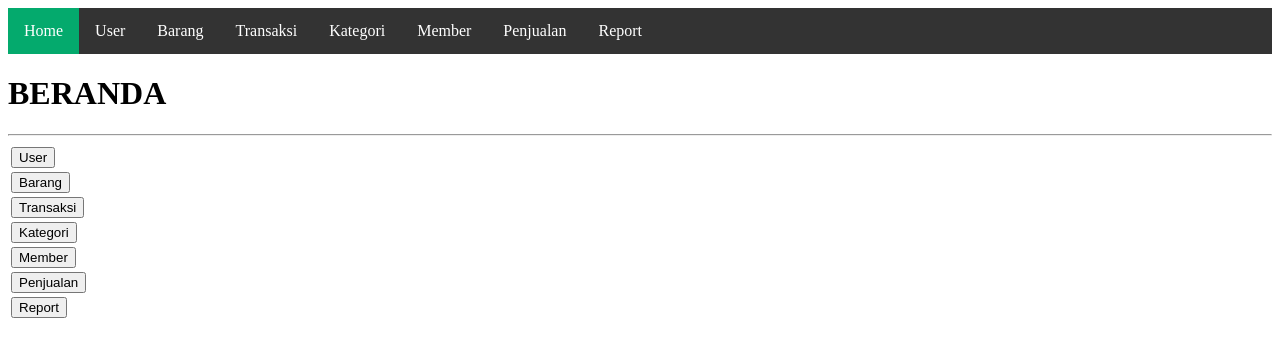
After one commit to RamziAhmar/Pemograman1Tugas, a PHP site: page /index.php?page=home in a window 1280 px wide. The commit adds this page. Shown: the top 357 px of the page. Run offline with PHP 8.4, Linux system fonts and the light colour scheme.

Commit message:
rombak direktori

```diff
--- /dev/null
+++ b/Config/header.php
@@ -0,0 +1,47 @@
+<!DOCTYPE html>
+<html lang="en">
+<head>
+    <title>Document</title>
+    <style>
+        ul {
+  list-style-type: none;
+  margin: 0;
+  padding: 0;
+  overflow: hidden;
+  background-color: #333;
+}
+
+li {
+  float: left;
+}
+
+li a {
+  display: block;
+  color: white;
+  text-align: center;
+  padding: 14px 16px;
+  text-decoration: none;
+}
+
+li a:hover:not(.active) {
+  background-color: #111;
+}
+
+.active {
+  background-color: #04AA6D;
+}
+    </style>
+</head>
+<body>
+<ul>
+        <li><a class="active" href="?page=home">Home</a></li>
+        <li><a href="?page=user">User</a></li>
+        <li><a href="?page=barang">Barang</a></li>
+        <li><a href="?page=transaksi">Transaksi</a></li>
+        <li><a href="?page=kategori">Kategori</a></li>
+        <li><a href="?page=member">Member</a></li>
+        <li><a href="?page=penjualan">Penjualan</a></li>
+        <li><a href="?page=report">Report</a></li>
+    </ul>
+</body>
+</html>
--- /dev/null
+++ b/Form/Home.html
@@ -0,0 +1,36 @@
+<!DOCTYPE html>
+<html lang="en">
+<head>
+    <meta charset="UTF-8">
+    <meta http-equiv="X-UA-Compatible" content="IE=edge">
+    <meta name="viewport" content="width=device-width, initial-scale=1.0">
+    <title>Document</title>
+</head>
+<body>
+    <h1>BERANDA</h1>
+    <hr>
+    <table>
+        <tr>
+            <td><a href="list_user.php"><button>User</button></a></td>
+        </tr>
+        <tr>
+            <td><a href="list_barang.php"><button>Barang</button></a></td>
+        </tr>
+        <tr>
+            <td><a href="list_transaksi.php"><button>Transaksi</button></a></td>
+        </tr>
+        <tr>
+            <td><a href="list_kategori.php"><button>Kategori</button></a></td>
+        </tr>
+        <tr>
+            <td><a href="list_member.php"><button>Member</button></a></td>
+        </tr>
+        <tr>
+            <td><a href="list_penjualan.php"><button>Penjualan</button></a></td>
+        </tr>
+        <tr>
+            <td><a href="view_report.php"><button>Report</button></a></td>
+        </tr>
+    </table>
+</body>
+</html>
--- a/Form/list_barang.php
+++ b/Form/list_barang.php
@@ -6,9 +6,7 @@
 <body>
     <h2>Pemograman 1 2023</h2>
     <br>
-    <a href="../Home.html">Home</a>
-    <br>
-    <a href="tambah_barang.php">+ Tambah Barang</a>
+    <a href="?page=lbarang">+ Tambah Barang</a>
     <br>
     <table border="1">
         <tr>
@@ -19,7 +17,7 @@
             <th>Id Kategori</th>
         </tr>
         <?php
-            include '../Config/koneksi.php';
+            include 'Config/koneksi.php';
             $no = 1;
             $data = mysqli_query($koneksi,"Select * from barang");
             while($d = mysqli_fetch_array($data)){
--- a/Form/list_kategori.php
+++ b/Form/list_kategori.php
@@ -6,9 +6,7 @@
 <body>
     <h2>Pemograman 1 2023</h2>
     <br>
-    <a href="../Home.html">Home</a>
-    <br>
-    <a href="tambah_Kategori.php">+ Tambah Kategori</a>
+    <a href="?page=lkategori">+ Tambah Kategori</a>
     <br>
     <table border="1">
         <tr>
@@ -17,7 +15,7 @@
             <th>Diskon</th>
         </tr>
         <?php
-                include '../Config/koneksi.php';
+                include 'Config/koneksi.php';
                 $no = 1;
                 $data = mysqli_query($koneksi,"select * from kategori");
                 while($d = mysqli_fetch_array($data)){
--- a/Form/list_member.php
+++ b/Form/list_member.php
@@ -6,9 +6,7 @@
 <body>
     <h2>Pemograman 1 2023</h2>
     <br>
-    <a href="../Home.html">Home</a>
-    <br>
-    <a href="tambah_member.php">+ Tambah Member</a>
+    <a href="?page=lmember">+ Tambah Member</a>
     <br>
     <table border="1">
         <tr>
@@ -17,7 +15,7 @@
             <th>Level</th>
         </tr>
         <?php
-                include '../Config/koneksi.php';
+                include 'Config/koneksi.php';
                 $no = 1;
                 $data = mysqli_query($koneksi,"select * from member");
                 while($d = mysqli_fetch_array($data)){
--- a/Form/list_penjualan.php
+++ b/Form/list_penjualan.php
@@ -6,9 +6,7 @@
 <body>
     <h2>Pemograman 1 2023</h2>
     <br>
-    <a href="../Home.html">Home</a>
-    <br>
-    <a href="tambah_penjualan.php">+ Tambah Penjualan</a>
+    <a href="?page=lpenjualan">+ Tambah Penjualan</a>
     <br>
     <table border="1">
         <tr>
@@ -18,7 +16,7 @@
             <th>Total Harga</th>
         </tr>
         <?php
-            include '../config/koneksi.php';
+            include 'config/koneksi.php';
             $no = 1;
             $data = mysqli_query($koneksi,"Select * From penjualan");
             while($d = mysqli_fetch_array($data)){
--- a/Form/list_transaksi.php
+++ b/Form/list_transaksi.php
@@ -6,9 +6,7 @@
 <body>
     <h2>Pemograman 1 2023</h2>
     <br>
-    <a href="../Home.html">Home</a>
-    <br>
-    <a href="tambah_transaksi.php">+ Tambah Transaksi</a>
+    <a href="?page=ltransaksi">+ Tambah Transaksi</a>
     <br>
     <table border="1">
         <tr>
@@ -23,7 +21,7 @@
             <th>Total</th>
         </tr>
         <?php
-            include '../config/koneksi.php';
+            include 'config/koneksi.php';
             $no = 1;
             $data = mysqli_query($koneksi,"Select * From transaksi");
             while($d = mysqli_fetch_array($data)){
--- a/Form/list_user.php
+++ b/Form/list_user.php
@@ -6,9 +6,7 @@
 <body>
     <h2>Pemograman 1 2023</h2>
     <br>
-    <a href="../Home.html">Home</a>
-    <br>
-    <a href="tambah_user.php">+ Tambah User</a>
+    <a href="?page=luser">+ Tambah User</a>
     <br>
     <table border="1">
         <tr>
@@ -19,7 +17,7 @@
             <th>Status</th>
         </tr>
         <?php
-            include '../config/koneksi.php';
+            include 'config/koneksi.php';
             $no = 1;
             $data = mysqli_query($koneksi,"select * from user");
             while($d = mysqli_fetch_array($data)){
--- a/Form/tambah_kategori.php
+++ b/Form/tambah_kategori.php
@@ -5,7 +5,7 @@
 </head>
 <?php
     //Koneksi ke database
-    include '../config/koneksi.php';
+    include 'config/koneksi.php';
     //Menangkap data yang dikirim dari form
     if(!empty($_POST['save'])){
         $Nama = $_POST['nama_kategori'];
@@ -14,7 +14,7 @@
         $a = mysqli_query($koneksi,"insert into kategori values('','$Nama', $Diskon)");
         if($a){
             //mengalihkan ke halaman kembali
-            header("location:list_kategori.php");
+            header("location:?page=kategori");
         }else{
             echo mysqli_error();
         }
@@ -23,7 +23,7 @@
 <body>
     <h2>Pemograman 1 2023</h2>
     <br>
-    <a href="list_kategori.php">Kembali</a>
+    <a href="?page=kategori">Kembali</a>
     <br>
     <h3>TAMBAH DATA KATEGORI</h3>
     <form method="POST">
--- a/Form/tambah_member.php
+++ b/Form/tambah_member.php
@@ -5,7 +5,7 @@
 </head>
 <?php
     //Koneksi database
-    include '../config/koneksi.php';
+    include 'config/koneksi.php';
     //Menangkap data yang dikirim dari form
     if(!empty($_POST['save'])){ //Jika ada kiriman dari 'save' maka jalankan :
         $Nama = $_POST['nama_member'];
@@ -14,7 +14,7 @@
         $a = mysqli_query($koneksi,"insert into member values('','$Nama','$level')");
         if($a){
             //mengalihkan halaman kembali
-            header("location:list_member.php");
+            header("location:?page=member");
         }else{
             echo mysqli_error();
         }
@@ -23,7 +23,7 @@
 <body>
     <h2>Pemograman 1 2023</h2>
     <br>
-    <a href="list_member.php">Kembali</a>
+    <a href="?page=member">Kembali</a>
     <br><br>
     <h3>TAMBAH DATA MEMBER</h3>
     <form method="POST">
--- a/Form/tambah_penjualan.php
+++ b/Form/tambah_penjualan.php
@@ -5,7 +5,7 @@
 </head>
 <?php
     //koneksi database
-    include '../config/koneksi.php';
+    include 'config/koneksi.php';
     //menangkap data yang dikirim dari form
     if(!empty($_POST['save'])){
 
@@ -16,7 +16,7 @@
         $a = mysqli_query($koneksi,"insert into penjualan values('','$Tanggal','$Nama','$Total')");
         if($a){
             //mengalihkan ke halaman kembali
-            header("location:list_penjualan.php");
+            header("location:?page=penjualan");
         }else{
             echo mysqli_error();
         }
@@ -25,7 +25,7 @@
 <body>
     <h2>Pemograman 1 2023</h2>
     <br>
-    <a href="list_penjualan.php">Kembali</a>
+    <a href="?page=penjualan">Kembali</a>
     <br>
     <h3>TAMBAH DATA PENJUALAN</h3>
     <form method="POST">
--- a/Form/tambah_transaksi.php
+++ b/Form/tambah_transaksi.php
@@ -5,7 +5,7 @@
 </head>
 <?php
     //koneksi database
-    include '../config/koneksi.php';
+    include 'config/koneksi.php';
     //menangkap data yang dikirim dari form
     if(!empty($_POST['save'])){
 
@@ -21,7 +21,7 @@
         $a = mysqli_query($koneksi,"insert into transaksi values('','$Tanggal','$No','$Jenis','$Penjualan','$Barang','$Jumlah','$Member','$Total')");
         if($a){
             //mengalihkan ke halaman kembali
-            header("location:list_transaksi.php");
+            header("location:?page=transaksi");
         }else{
             echo mysqli_error();
         }
@@ -30,7 +30,7 @@
 <body>
     <h2>Pemograman 1 2023</h2>
     <br>
-    <a href="list_transaksi.php">Kembali</a>
+    <a href="?page=transaksi">Kembali</a>
     <br>
     <h3>TAMBAH DATA TRANSAKSI</h3>
     <form method="POST">
--- a/Form/tambah_user.php
+++ b/Form/tambah_user.php
@@ -5,7 +5,7 @@
 </head>
 <?php
     //koneksi database
-    include '../config/koneksi.php';
+    include 'config/koneksi.php';
     //menangkap data yang dikirim dari form
     if(!empty($_POST['save'])){
 
@@ -17,7 +17,7 @@
         $a = mysqli_query($koneksi,"insert into user values('','$Nama','$Password','$Level','$Status')");
         if($a){
             //mengalihkan halaman kembali
-            header("location:list_user.php");
+            header("location:?page=user");
         }else{
             echo mysqli_error();
         }
@@ -27,7 +27,7 @@
 <body>
     <h2>Pemograman 3 2023</h2>
     <br>
-    <a href="list_user.php">Kembali</a>
+    <a href="?page=user">Kembali</a>
     <br><br>
     <h3>TAMBAH DATA USER</h3>
     <form method="POST">
--- /dev/null
+++ b/index.php
@@ -0,0 +1,34 @@
+<?php
+    include "config/header.php";
+    if($_GET['page'] == 'home') {
+        include "form/home.html";
+    } elseif($_GET['page'] == 'barang') {
+        include "form/list_barang.php";
+    } elseif($_GET['page'] == 'kategori') {
+        include "form/list_kategori.php";
+    } elseif($_GET['page'] == 'member') {
+        include "form/list_member.php";
+    } elseif($_GET['page'] == 'penjualan') {
+        include "form/list_penjualan.php";
+    } elseif($_GET['page'] == 'transaksi') {
+        include "form/list_transaksi.php";
+    } elseif($_GET['page'] == 'user') {
+        include "form/list_user.php";
+    } elseif($_GET['page'] == 'report') {
+        include "form/view_report.php";
+    } elseif($_GET['page'] == 'lbarang') {
+        include "form/tambah_barang.php";
+    } elseif($_GET['page'] == 'lkategori') {
+        include "form/tambah_kategori.php";
+    } elseif($_GET['page'] == 'lmember') {
+        include "form/tambah_member.php";
+    } elseif($_GET['page'] == 'lpenjualan') {
+        include "form/tambah_penjualan.php";
+    } elseif($_GET['page'] == 'ltransaksi') {
+        include "form/tambah_transaksi.php";
+    } elseif($_GET['page'] == 'luser') {
+        include "form/tambah_user.php";
+    } else {
+        echo "page tidak ditemukan";
+    }
+?>
```
Also changed, not shown: Form/tambah_barang.php (+9 -4 lines), Home.html (deleted, +0 -41 lines), index.css (deleted, +0 -59 lines), index.html (deleted, +0 -25 lines), Form/view_report.php (renamed from view_report.php).
